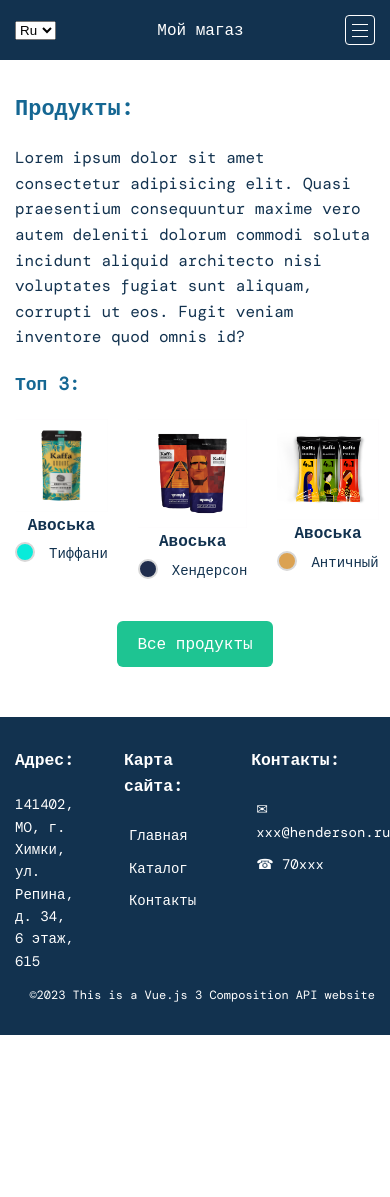
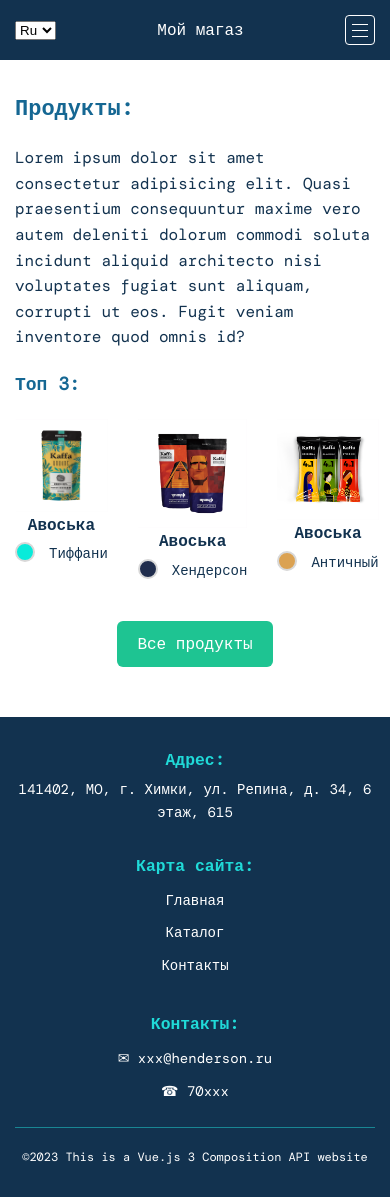
Before and after one commit to mbanakova/eshopCompApi, a Vue app: page / in a window 390 px wide. Before the commit the page ends 1035 px from the top, so only its background shows below. Built offline with nearby package versions, Linux system fonts and the light colour scheme; a web font is replaced by a local one.

Commit message:
responsive footer

```diff
--- a/src/components/Layout/TheFooter.vue
+++ b/src/components/Layout/TheFooter.vue
@@ -54,10 +54,28 @@ const year = date.getFullYear()
   display: grid;
   grid-template-columns: repeat(3, 1fr);
   grid-column-gap: 50px;
+  padding-bottom: 20px;
+  border-bottom: 1px solid rgba(32, 218, 215, 0.5);
+
+  @media (max-width: $mobile) {
+    display: flex;
+    flex-direction: column;
+    gap: 30px;
+    text-align: center;
+  }
 }
 
 .footer__title {
   margin: 0 0 20px;
+  color: $pale;
+
+  @media (max-width: $mobile) {
+    margin-bottom: 5px;
+  }
+}
+
+.footer__text {
+  margin: 0;
 }
 
 .footer__links {
@@ -74,11 +92,23 @@ const year = date.getFullYear()
   padding: 5px;
   text-decoration: none;
   display: block;
+  transition: $tr;
+
+  &:hover,
+  &:active {
+    color: $bright;
+  }
 }
 
 .footer__bottom {
   align-self: flex-end;
   margin: 0;
   font-size: 12px;
+  padding-top: 20px;
+
+  @media (max-width: $mobile) {
+    text-align: center;
+    align-self: center;
+  }
 }
 </style>
```
